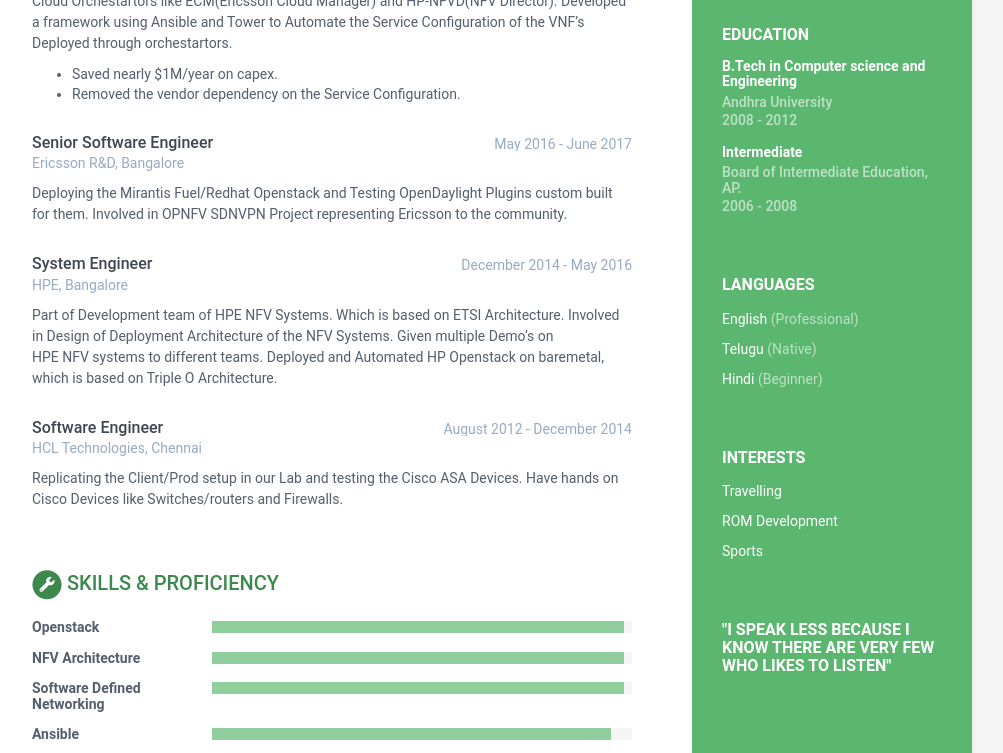
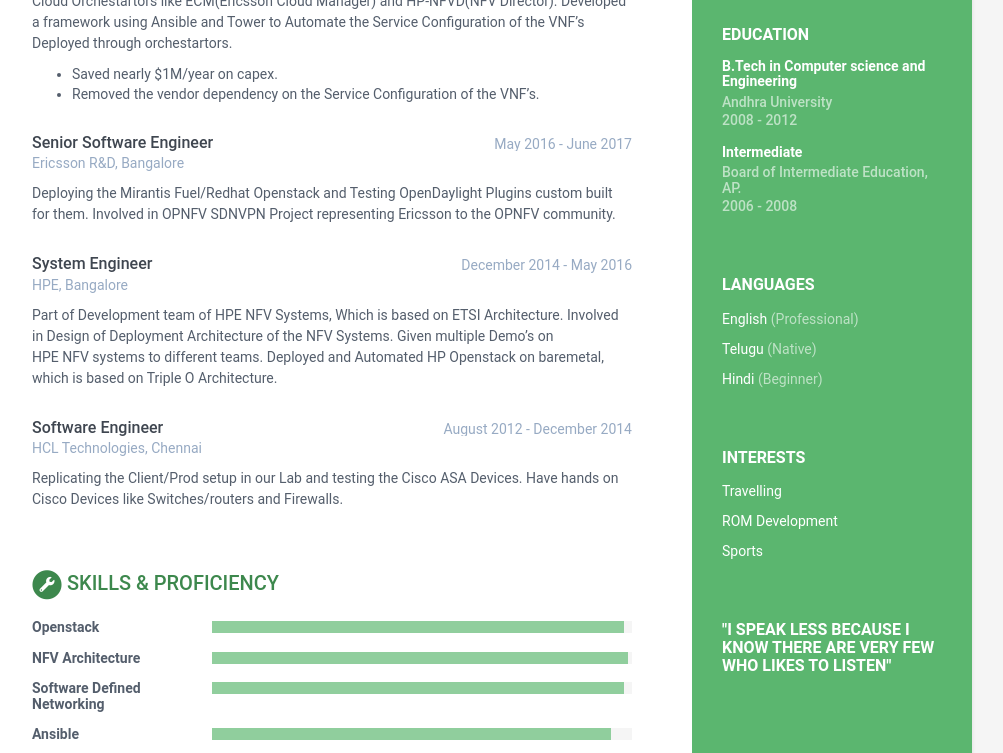
Before and after one commit to muchatlu/bsrgsit.github.io, a Jekyll site: the page built from index.html, in a window 1280 px wide, cut to the strip 414-1167 px from the top of the page. Shown: the whole strip, without its empty margins (168-1171 px from the left). Built offline with Jekyll 4.4.1, drawn with Linux system fonts in a browser that asks for light colours.

Commit message:
small docs

```diff
--- a/_data/data.yml
+++ b/_data/data.yml
@@ -72,21 +72,21 @@
         Developed a framework using Ansible and Tower to Automate the Service Configuration of
         the VNF's Deployed through orchestartors.
           - Saved nearly $1M/year on capex.
-          - Removed the vendor dependency on the Service Configuration.
+          - Removed the vendor dependency on the Service Configuration of the VNF's.
 
     - role: Senior Software Engineer
       time: May 2016 - June 2017
       company: Ericsson R&D, Bangalore
       details: |
         Deploying the Mirantis Fuel/Redhat Openstack and Testing OpenDaylight Plugins
-        custom built for them. Involved in OPNFV SDNVPN Project representing Ericsson to
-        the community.
+        custom built for them.
+        Involved in OPNFV SDNVPN Project representing Ericsson to the OPNFV community.
 
     - role: System Engineer
       time: December 2014 - May 2016
       company: HPE, Bangalore
       details: |
-        Part of Development team of HPE NFV Systems. Which is based on ETSI Architecture.
+        Part of Development team of HPE NFV Systems, Which is based on ETSI Architecture.
         Involved in Design of Deployment Architecture of the NFV Systems. Given multiple Demo's on
         HPE NFV systems to different teams.
         Deployed and Automated HP Openstack on baremetal, which is based on Triple O Architecture.
@@ -106,7 +106,7 @@
         level: 98%
 
       - name: NFV Architecture
-        level: 98%
+        level: 99%
 
       - name: Software Defined Networking
         level: 98%
```
